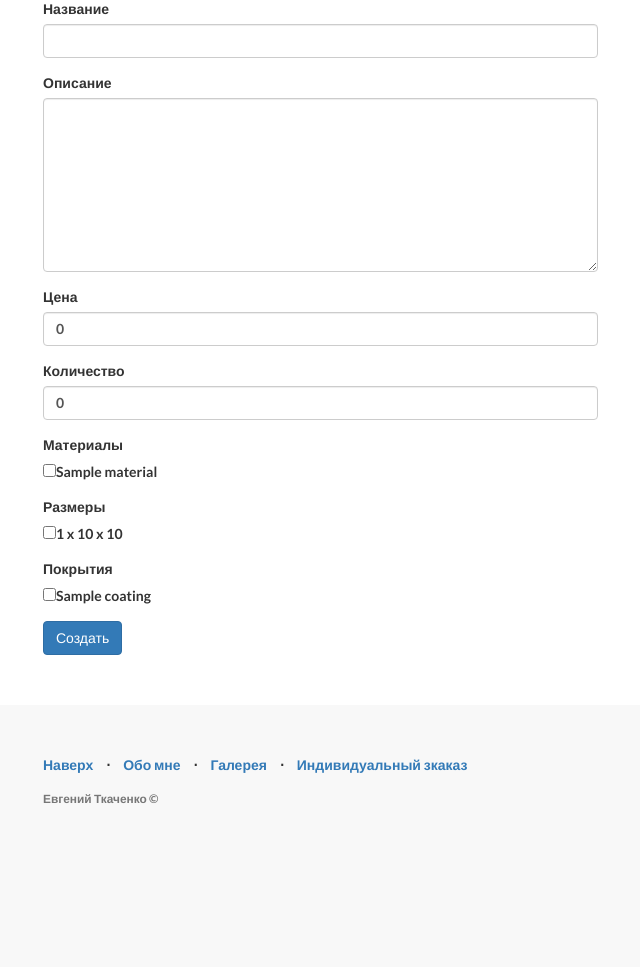
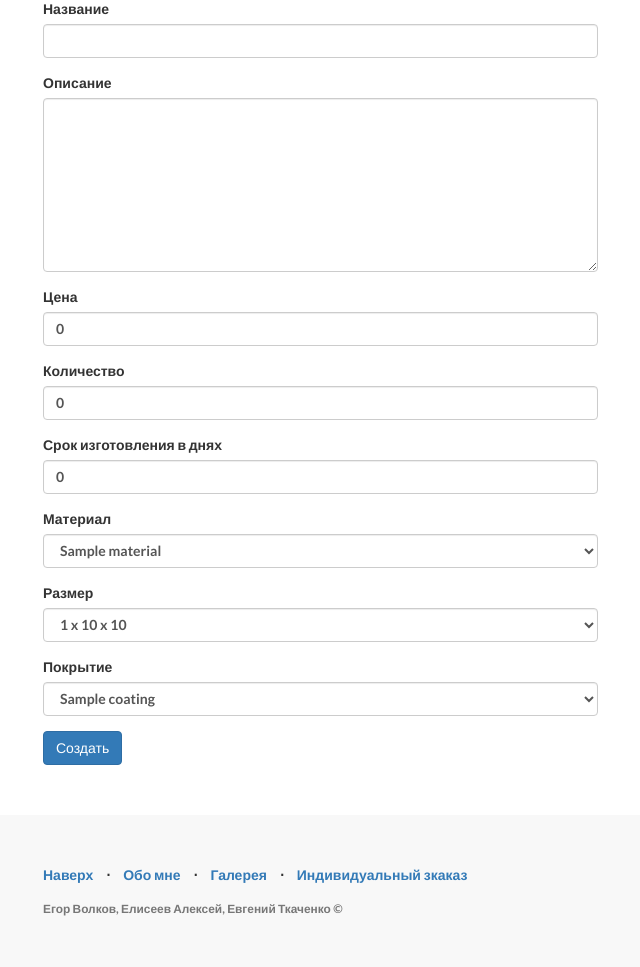
Before and after one commit to EugenyPenepok/Wood, a Django app: page /category/1/product/add in a window 1280 px wide. Shown: the part 91-1058 px from the top of the page, without its empty margins (27-667 px from the left). Before the commit the page ends 894 px from the top, so only its background shows below. Run offline with Django 3.2, Linux system fonts and the light colour scheme; tables that the repository leaves empty hold one stand-in row (values such as "Sample post"); some libraries are stand-ins or nearby versions.

Commit message:
Реализовал добавление нового изделия

```diff
--- a/templates/footer.html
+++ b/templates/footer.html
@@ -20,7 +20,7 @@
                         <a href="{% url 'order' %}">Индивидуальный зкаказ</a>
                     </li>
                 </ul>
-                <p class="copyright text-muted small">Евгений Ткаченко &copy;</p>
+                <p class="copyright text-muted small">Егор Волков, Елисеев Алексей, Евгений Ткаченко &copy;</p>
             </div>
         </div>
     </div>
--- a/wood/models.py
+++ b/wood/models.py
@@ -72,11 +72,11 @@ class Client(models.Model):
 # Изделие с конкретными параметрами
 class ConcreteProduct(models.Model):
     id = models.AutoField(primary_key=True)
-    name = models.CharField(max_length=200)
+    #name = models.CharField(max_length=200)
     # Цена в копейках
     price = models.IntegerField()
     number = models.IntegerField()
-    time_production = models.DateTimeField()
+    time_production = models.IntegerField(blank=True, null=True)
     material = models.ForeignKey(Material, on_delete=models.PROTECT)
     coating = models.ForeignKey(Coating, on_delete=models.PROTECT)
     size = models.ForeignKey(Size, on_delete=models.PROTECT)
--- a/wood/templates/addcategory.html
+++ b/wood/templates/addcategory.html
@@ -25,7 +25,7 @@
                 <div class="row">
                     <div class="form-group col-sm-6">
                         <label for="image">Картинка</label>
-                        <input type="file" name="image" id="image"/>
+                        <input type="file" name="image" id="image" accept="image/*"/>
                     </div>
                 </div>
                 <button type="submit" class="btn btn-primary">Создать</button>
--- a/wood/templates/addproduct.html
+++ b/wood/templates/addproduct.html
@@ -7,7 +7,7 @@
     <div class="container form">
         <div class="col-xs-12 col-sm-12">
             <h4>Добавление нового изделия</h4>
-	<form method="POST" action="{% url 'product_add' category_id %}" >
+            <form method="POST" action="{% url 'product_add' category_id %}">
                 {% csrf_token %}
                 <div class="row">
                     <div class="form-group col-sm-6">
@@ -36,33 +36,41 @@
                         <input name="amount" id="inputAmount" class="form-control" type="number" min="0" value="0">
                     </div>
                 </div>
-
+                <div class="row">
+                    <div class="form-group col-sm-6">
+                        <label for="time">Срок изготовления в днях</label>
+                        <input name="time" id="time" class="form-control" type="number" min="0" value="0">
+                    </div>
+                </div>
 
                 <div class="row">
                     <div class="form-group col-sm-6">
-						<label for="MaterialsMultiSelect">Материалы</label>
+                        <label for="materials">Материал</label>
+                        <select name="materials" class="form-control col-sm-6" id="materials">
                             {% for m in materials %}
-							<br>
-							<input name="materials[]" value="{{m.id}}" type="checkbox">{{m.name}}</input>
+                                <option value="{{ m.id }}">{{ m.name }}</option>
                             {% endfor %}
+                        </select>
                     </div>
                 </div>
                 <div class="row">
                     <div class="form-group col-sm-6">
-						<label for="sizesMultiSelect">Размеры</label>
+                        <label for="sizes">Размер</label>
+                        <select name="sizes" class="form-control col-sm-6" id="sizes">
                             {% for s in sizes %}
-							<br>
-							<input name="sizes[]" value="{{s.id}}" type="checkbox">{{s.length}} x {{ s.width }} x {{ s.height }}</input>
+                                <option value="{{ s.id }}">{{ s.length }} x {{ s.width }} x {{ s.height }}</option>
                             {% endfor %}
+                        </select>
                     </div>
                 </div>
                 <div class="row">
                     <div class="form-group col-sm-6">
-						<label for="coversMultiSelect">Покрытия</label>
+                        <label for="covers">Покрытие</label>
+                        <select name="covers" class="form-control col-sm-6" id="covers">
                             {% for c in covers %}
-							<br>
-							<input name="covers[]" value="{{c.id}}" type="checkbox">{{c.name}}</input>
+                                <option value="{{ c.id }}">{{ c.name }}</option>
                             {% endfor %}
+                        </select>
                     </div>
                 </div>
                 <button type="submit" class="btn btn-primary">Создать</button>
--- a/wood/templates/list.html
+++ b/wood/templates/list.html
@@ -33,7 +33,7 @@
             <div class="producttitle">{{prod.Name}}</div>
             <div class="productprice">
                 <div class="pull-right">
-                    <a href="/category/{{category.id}}/product/{{prod.id}}" class="btn btn-primary btn-sm" role="button">Просмотр</a>
+                    <a href="{% url 'product' category.id prod.id %}" class="btn btn-primary btn-sm" role="button">Просмотр</a>
                 </div>
                 <div class="pricetext">{{prod.Price}}<i class="fa fa-ruble fa-fw"></i></div>
             </div>
--- a/wood/templates/product.html
+++ b/wood/templates/product.html
@@ -1,4 +1,4 @@
-{% extends "base.twig" %}
+{% extends "base.html" %}
 {% block rows %}
     <!-- Custom CSS -->
     <link href="/css/product.css" rel="stylesheet">
--- a/wood/urls.py
+++ b/wood/urls.py
@@ -10,7 +10,7 @@ urlpatterns = [
     url(r'^category/add$', views.category_add, name='category_add'),
     url(r'^category/(?P<category_id>[0-9]+)/edit$', views.category_edit, name='category_edit'),
     url(r'^category/(?P<category_id>[0-9]+)$', views.get_category_content, name='category_content'),
-
+    url(r'^category/(?P<category_id>[0-9]+)/product/(?P<product_id>[0-9]+)$', views.get_product, name='product'),
     url(r'^category/(?P<category_id>[0-9]+)/product/add$', views.get_product_add, name='product_add')
 
 ]
--- a/wood/views.py
+++ b/wood/views.py
@@ -25,16 +25,31 @@ def get_category_content(_request, category_id):
 
 
 def get_product_add(_request, category_id):
-    covers = Coating.objects.all()
-    materials = Material.objects.all()
-    sizes = Size.objects.all()
-    context = {"category_id": category_id, "covers": covers, "materials": materials, "sizes": sizes}
-    return render(_request, 'addproduct.html', context)
-
-
-def save_product(request):
-    product = Product()
-    return None
+    if _request.method == 'GET':
+        covers = Coating.objects.all()
+        materials = Material.objects.all()
+        sizes = Size.objects.all()
+        context = {"category_id": category_id, "covers": covers, "materials": materials, "sizes": sizes}
+        return render(_request, 'addproduct.html', context)
+    elif _request.method == 'POST':
+        category = Category.objects.get(pk=category_id)
+        product = Product(name=_request.POST['name'],
+                          description=_request.POST['comment'],
+                          category_id=category)
+        product.save()
+        material = Material.objects.get(pk=_request.POST['materials'])
+        coating = Coating.objects.get(pk=_request.POST['covers'])
+        size = Size.objects.get(pk=_request.POST['sizes'])
+        concrete_product = ConcreteProduct(product=product,
+                                           material=material,
+                                           coating=coating,
+                                           size=size,
+                                           price=_request.POST['price'],
+                                           number=_request.POST['amount'],
+                                           time_production=_request.POST['time'])
+        concrete_product.save()
+        context = {"category_id": category_id, "product": product}
+        return render(_request, "product.html", context)
 
 
 def category_delete(_request, category_id):
@@ -107,3 +122,9 @@ def get_orders(request):
                                            attachments=real_path)
             personal_order.save()
             return redirect('index')
+
+
+def get_product(request, category_id, product_id):
+    product = Product.objects.get(pk=product_id)
+    context = {'category_id': category_id, 'product': product}
+    return render(request, 'product.html', context)
```
Lines whose indentation alone changed are shown as unchanged.
